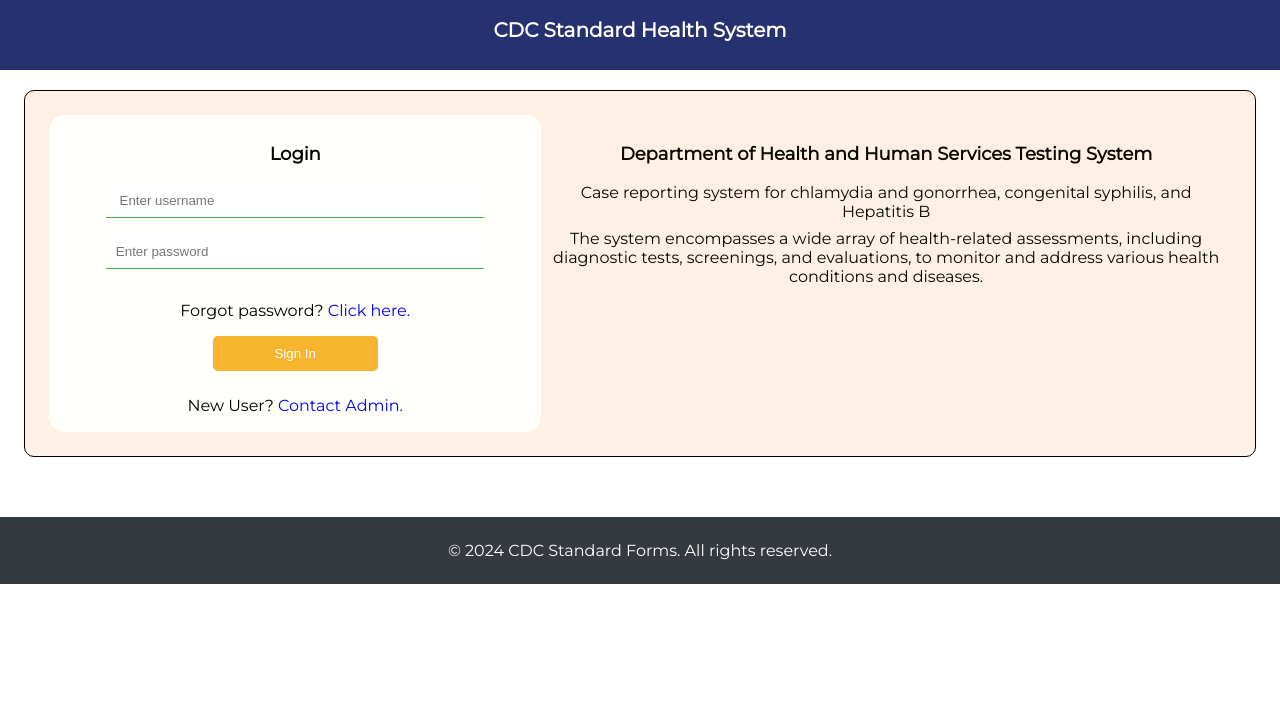
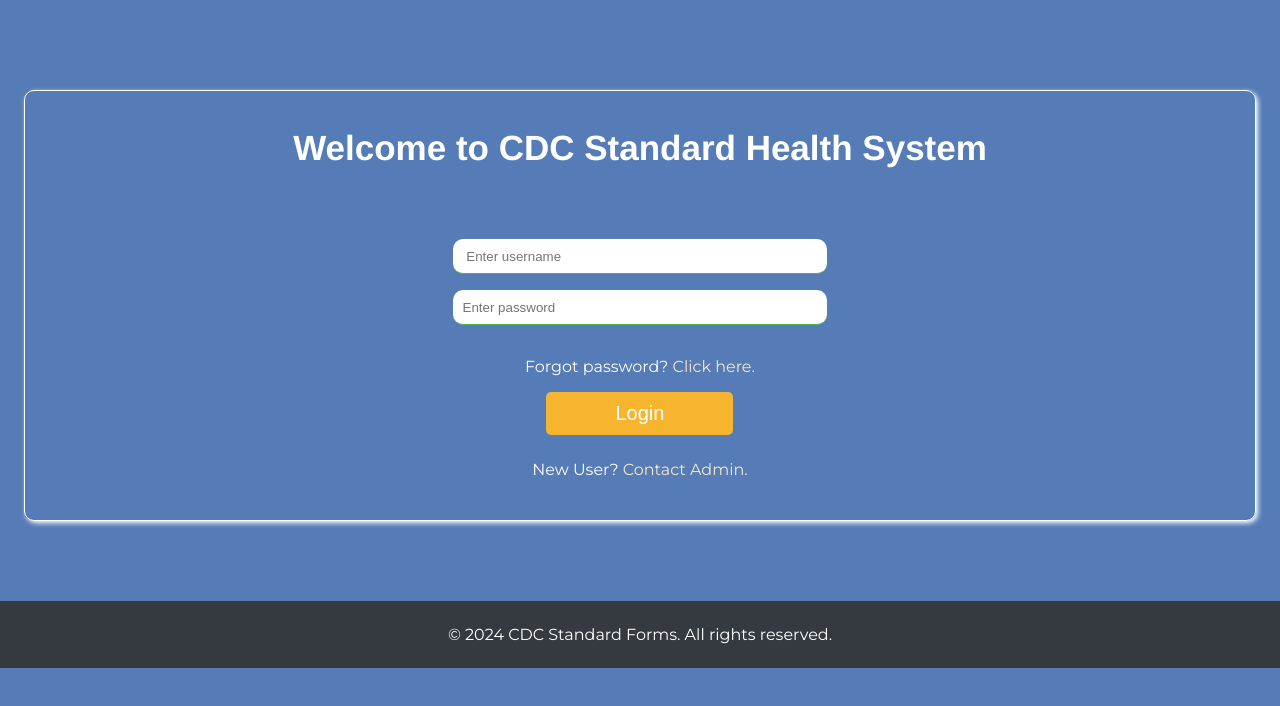
Before and after one commit to Turyomunsi-Ivan/SOP-Final-Project, a plain HTML site: page index.html in a window 1280 px wide. Drawn offline with Linux system fonts and the light colour scheme.

Commit message:
Made changes to the landing page

```diff
--- a/CSS/styles.css
+++ b/CSS/styles.css
@@ -5,7 +5,7 @@
 
     a {
         text-decoration: none;
-        color: blue;
+        color:rgb(247, 231, 201);
     }
 
     li {
@@ -48,7 +48,7 @@
 }
 
 /* Header styles */
-.header {
+/* .header {
     background-color: #111d61e8;
     position: fixed;
     display: flex;
@@ -57,9 +57,9 @@
      width: 100%;
 
 
-}
+} */
 
-.header>h2 {
+/* .header>h2 {
     color:white;
     font-size: 20px;
 
@@ -67,7 +67,7 @@
 
 
 
-}
+} */
 
 
 
@@ -80,7 +80,7 @@
     left: 0;
     right: 0;
     height: 60px;
-    background-color: #111d61e8;
+    background-color: rgb(85, 124, 183);
     z-index: 1;
     width: 100%;
 
@@ -126,7 +126,7 @@
     font-weight: bold;
     display: inline-block;
     width: 100%;
-    background-color: #111d61e8;
+    background-color: rgb(85, 124, 183);
     color: #fff;
     padding: 8px 12px;
     font-size: 17px;
@@ -151,21 +151,32 @@
 
 }
 
-h2 {
+h1,h2,h3,h4,h5 {
     text-align: center;
-    font-size: 18px;
+    font-size: 20px;
     padding: 10px;
+    font-family: Helvetica, Tahoma, Arial, sans-serif;
 }
 
 /* Home section */
 .home-section {
     position: relative;
     top: 90px;
-    background-color: rgb(255, 240, 229);
     padding: 1.5rem;
     margin: 0 1.5rem;
     border-radius: 10px;
+    text-align: center;
+    color: #fff;
+    border: 1px solid #fff;
+    box-shadow: 2px 2px 5px #fff;
+
+
 }
+.home-section h1{
+    font-size: 35px;
+    line-height: 30px;
+}
+
 
 .main-section {
     position: relative;
@@ -174,14 +185,7 @@
     border: none;
 }
 
-.col-5 {
 
-    background-color: rgb(255, 255, 251);
-    border-radius: 15px;
-    text-align: center;
-
-
-}
 
 .login-form label,
 span {
@@ -195,12 +199,13 @@
 }
 
 .login-form input {
-    width: 80%;
+    width: 100%;
     padding: .6rem;
     border: none;
     border-bottom: 1px solid #4CAF50;
     outline: none;
     margin-bottom: 1rem;
+    border-radius: 10px;
 
 }
 
@@ -208,21 +213,19 @@
 .login-form input[type="submit"] {
     border: none;
     padding: .6rem;
-    width: 35%;
+    width: 50%;
     border-radius: 5px;
     margin: .6rem;
     background-color: rgb(246, 180, 47);
     color: #fff;
     cursor: pointer;
+    font-size: 20px;
 
 }
+.login-form{
+    margin-top: 3rem;
+}
 
-/* Introduction section */
-.welcome-note {
-
-    color: rgb(9, 9, 2);
-
-}
 
 /* main form section */
 .forms-section {
@@ -346,7 +349,7 @@
     padding: 1rem;
     text-align: center;
     position: relative;
-    top: 150px;
+    top: 170px;
     color: #fff;
 }
 
@@ -365,6 +368,9 @@
     width: 100%;
 }
 
+li a:link{
+    color:#4CAF50;
+}
 /* Define column widths using media queries */
 @media only screen and (min-width: 768px) {
     .col-1 {
@@ -421,7 +427,7 @@
 
 }
 
-/* Define column widths using media queries */
+/*  media queries for Screens <= 768px */
 @media only screen and (max-width: 768px) {
 
     /* mobile menu */
--- a/index.html
+++ b/index.html
@@ -3,52 +3,33 @@
 <head>
     <meta charset="UTF-8">
     <meta name="viewport" content="width=device-width, initial-scale=1.0">
-    <title>Document</title>
+    <title>CDC Standard Health System</title>
     <link rel="stylesheet" href="/CSS/styles.css">
     <link href="https://fonts.googleapis.com/css2?family=Montserrat&display=swap" rel="stylesheet">
 </head>
-<body>
-    <header  class="header">
-        <h2>CDC Standard Health System</h2>
+<body style=" background-color: rgb(85, 124, 183);">
+    <header >
 
-        <!-- Top navigation for home page -->
-        <!-- <nav class="top-nav ">
 
-            <ul>
-                <li><a href="#" class="focus">Home</a></li>
-                <li></li>
-                <li></li>
-                <li></li>
-            </ul>
-
-        </nav> -->
     </header>
-    <section class="row home-section">
+    <section class=" row home-section">
+        <h1>Welcome to CDC Standard Health System</h1>
         <!-- login form -->
-        <div class="login-form col-5">
+        <div class="col-4"></div>
+        <div class=" col-4 login-form ">
             <form   action="/pages/personal_info.html" method="get"  autocomplete="off">
-                <h2>Login</h2>
+                <!-- <h2>Login</h2> -->
                 <label for="user-name" >User Name</label>
                 <input type="text" id="user-name" name="user-name" placeholder=" Enter username">
                 <label for="password" >Password</label>
                 <input type="password" id="password" name="password" placeholder="Enter password">
                 <span>Forgot password? <a href="#">Click here.</a></span>
-               <input type="submit" id="submit" value="Sign In">
+               <input type="submit" id="submit" value="Login">
                 <span>New User? <a href="#">Contact Admin.</a></span>
             </form>
         </div>
-        <div class="welcome-note col-7">
-            <h2>Department of Health and Human Services Testing System</h2>
-            <p style="text-align: center;">
-                Case reporting system for chlamydia and gonorrhea, congenital syphilis, and Hepatitis B
-            </p>
+        <div class="col-4"></div>
 
-            <p style="text-align: center;">
-                The system encompasses a wide array of health-related assessments, including diagnostic tests, screenings,
-                and evaluations, to monitor and address various health conditions and diseases.
-            </p>
-
-        </div>
 
     </section>
     <!-- Footer Section -->
```
Also changed, not shown: pages/cong_syphilis_form.html (+3 -4 lines), pages/registration_form.html (+1 -1 lines).
